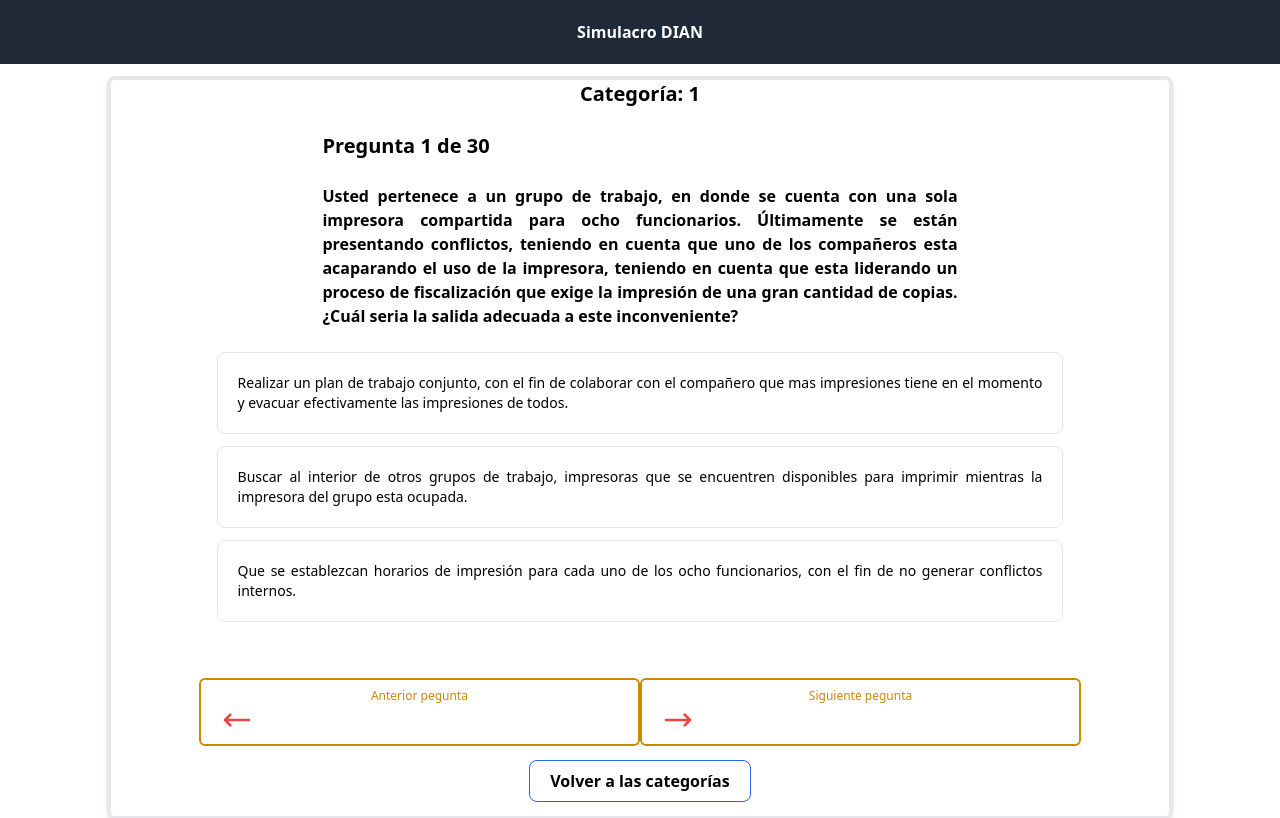
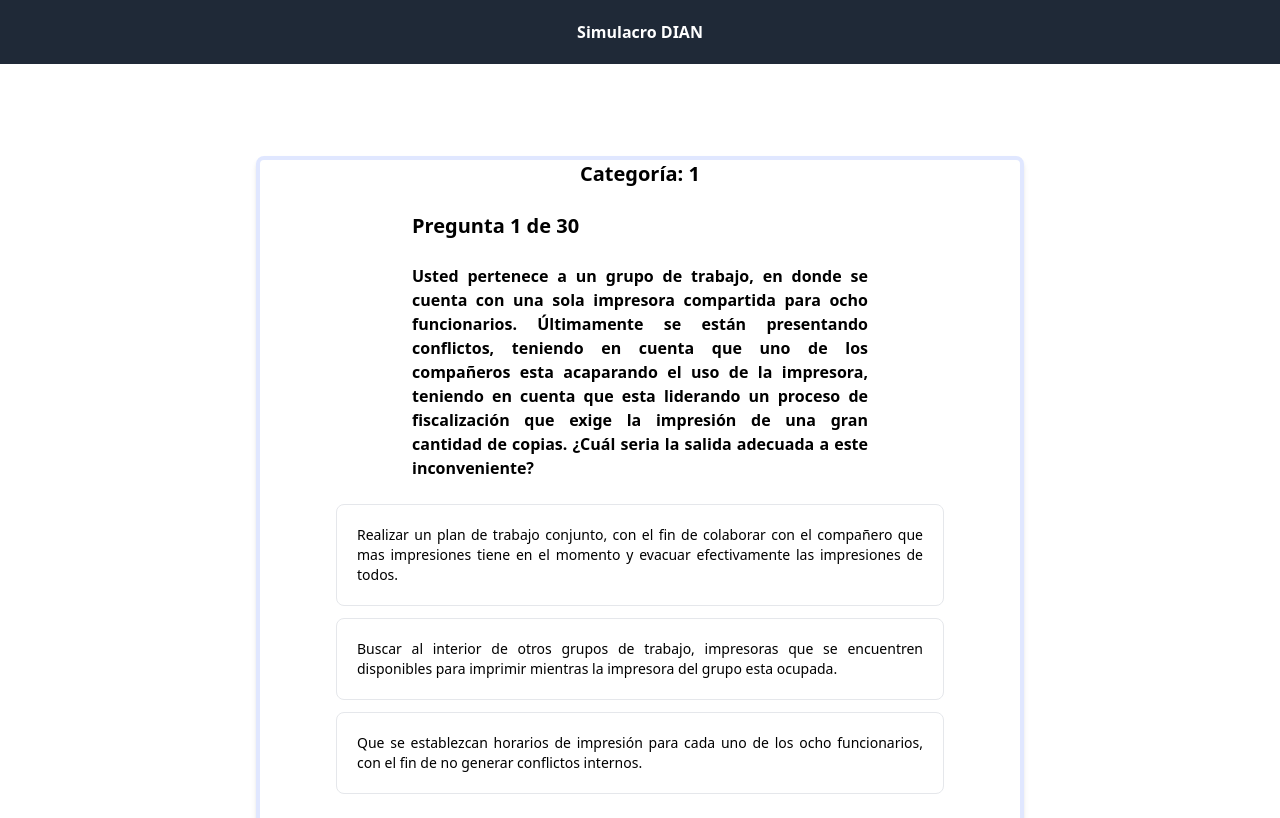
Before and after one commit to jorgeloaiza48/practicasDIAN, a React (Vite) app: page /category/1 in a window 1280 px wide. Shown: the top 818 px of the page. Built offline with nearby package versions, Linux system fonts and the light colour scheme.

Commit message:
mejorando responsive

```diff
--- a/src/components/CategoryCard.jsx
+++ b/src/components/CategoryCard.jsx
@@ -4,7 +4,7 @@ import { Link } from 'react-router-dom'
 export const CategoryCard = ({ category, alt, src, gradientColor }) => {
     return (
         <div>
-            <div className={`m-2 w-64 mx-auto flex flex-col bg-slate-500 rounded-2xl overflow-hidden bg-gradient-to-r ${gradientColor} transition-all hover:scale-105`}>
+            <div className={`m-2 w-64 mx-auto flex flex-col bg-slate-500 rounded-2xl overflow-hidden bg-gradient-to-r ${gradientColor} transition-all hover:scale-105 `}>
                 <Link to={`/category/${category}`}  >
 
                     <div className='p-5 flex justify-center items-center'>
--- a/src/components/CategoryList.jsx
+++ b/src/components/CategoryList.jsx
@@ -17,7 +17,7 @@ export const CategoryList = () => {
                 <h1 className='text-3xl'>Categorías</h1>
                 <div className='text-white'>pfdfggfffggg</div> {/* Este div me tocó colocarlo para que el div principal quede con tres elementos y así al darle "justify-between" entonces el botón Incio se va para la izquierda y la palabra Categoría se centra. También hay que darle color blanco al texto para que no aparezca */}
             </div>
-            <div className='sm:flex sm:flex-wrap sm:justify-around sm:w-5/6 sm:mx-auto'> {/* sm es para 640px */}
+            <div className='sm:flex sm:flex-col sm:mx-auto md:justify-around md:w-80 lg:flex lg:flex-row lg:flex-wrap lg:w-3/5'> {/* sm es para 640px */}
                 <CategoryCard category={categories.aspectos_generales1} src={ag1} alt={`categoria ${categories.aspectos_generales1}`} gradientColor={'from-purple-500 to-pink-500'} />
                 <CategoryCard category={categories.aspectos_generales2} src={ag2} alt={`categoria ${categories.aspectos_generales2}`} gradientColor={'from-lime-400   to-teal-700'} />
                 <CategoryCard category={categories.aspectos_generales3} src={ag3} alt={`categoria ${categories.aspectos_generales3}`} gradientColor={'from-lime-400   to-teal-700'} />
--- a/src/components/Question.jsx
+++ b/src/components/Question.jsx
@@ -35,7 +35,7 @@ export const Question = ({ preguntasIndex, setIndexQuestion, indexQuestion, preg
     if (indexQuestion === 0) { disableBotonFirstQuestion = true }
 
     return (
-        <div className="border-4 flex flex-col shadow-md shadow-salet-300 rounded-lg w-5/6 top-2">
+        <div className="border-4 flex flex-col shadow-md shadow-salet-300 rounded-lg w-5/6 top-2  sm:w-3/5 md:border-indigo-100/100 md:w-3/5 md:mt-20">
             <span className='text-xl font-bold text-center mb-6'>
                 Categoría: {categoria}
             </span>
--- a/src/page/HomePage.jsx
+++ b/src/page/HomePage.jsx
@@ -10,10 +10,10 @@ export const HomePage = () => {
     <div>
       <h1 className='text-3xl text-center my-6 md:mt-16'>Página principal</h1>
 
-      <div className='flex flex-col mx-auto md:p-8 md:w-96 md:mt-12'>
+      <div className='flex flex-col mx-auto md:p-8 md:w-96 md:mt-12 md:border-8'>
 
         <Link to={'/materialApoyo'} className={`py-1 w-80 mx-auto flex flex-col jusify-between basis-1/4 bg-slate-500 rounded-2xl overflow-hidden
-                      bg-gradient-to-r from-purple-500 to-pink-500 transition-all hover:scale-105 md:py-2 `} >
+                      bg-gradient-to-r from-purple-500 to-pink-500 transition-all hover:scale-105 md:py-2`} >
 
           <div className='flex justify-center items-center h-48'>
             <img src={materialestudio} alt="material-Estudio" className='w-auto' />
```
